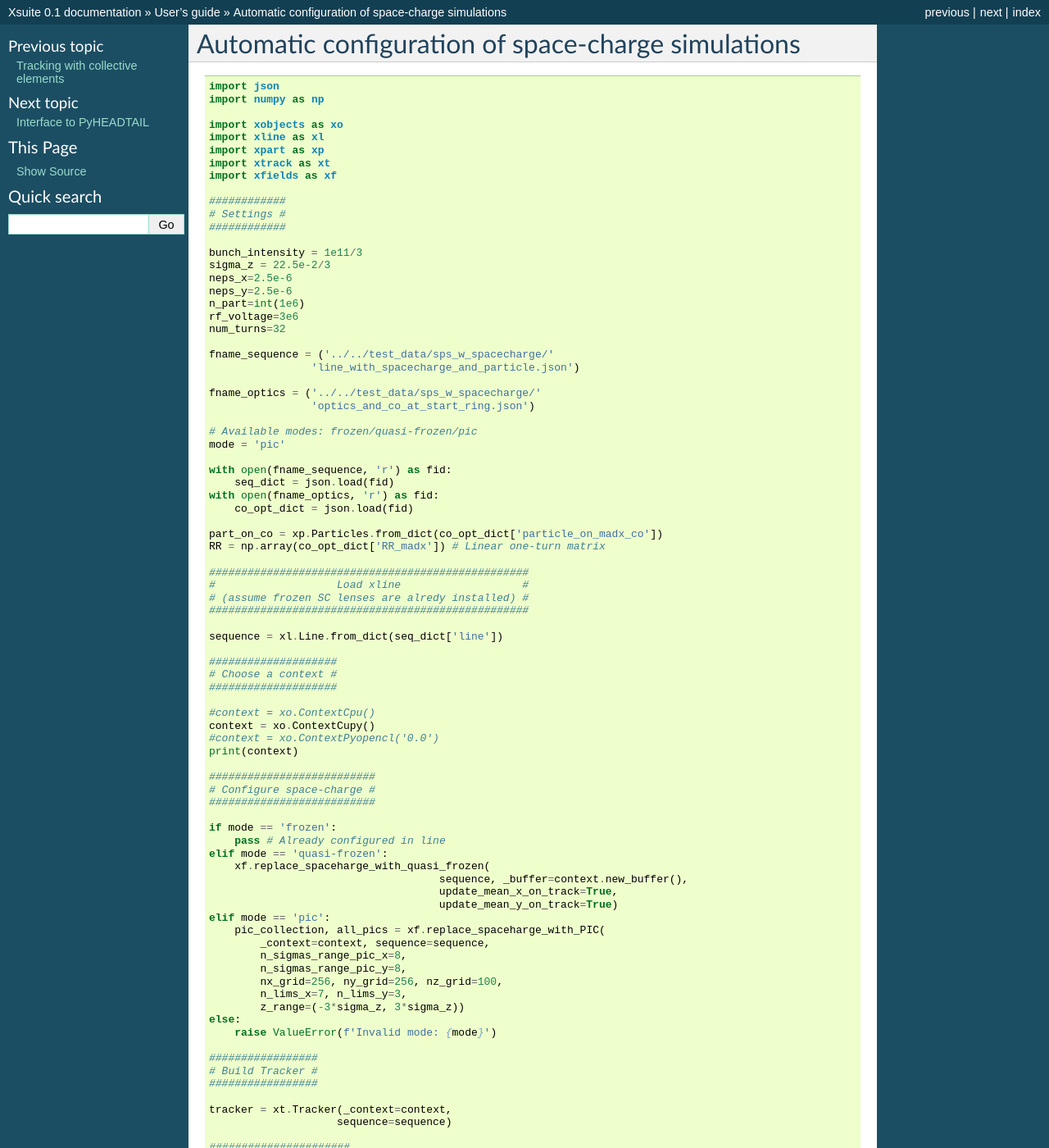
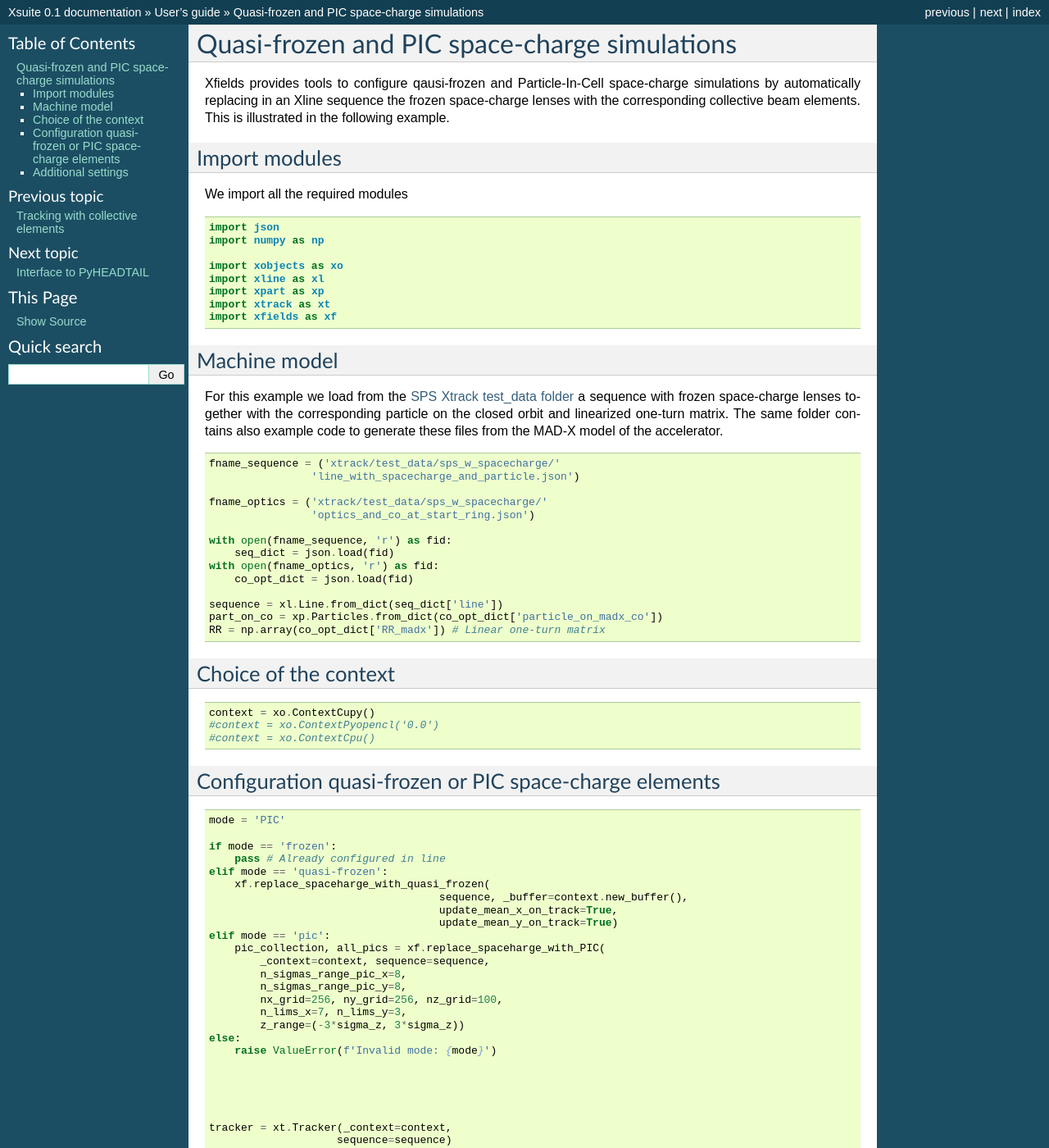
Before and after one commit to xsuite/xsuite, a Sphinx documentation site: the page built from docs/spacechargeauto.rst, in a window 1280 px wide and 1400 px high. Shown: the whole window at 82% size. Built offline with Sphinx 7.4.7, drawn with Linux system fonts in a browser that asks for light colours; some of the changed text lies outside the part shown.

Commit message:
Quick push

```diff
--- a/docs/spacechargeauto.rst
+++ b/docs/spacechargeauto.rst
@@ -1,6 +1,13 @@
-===================================================
-Automatic configuration of space-charge simulations
-===================================================
+==============================================
+Quasi-frozen and PIC space-charge simulations
+==============================================
+
+Xfields provides tools to configure qausi-frozen and Particle-In-Cell space-charge simulations by automatically replacing in an Xline sequence the frozen space-charge lenses with the corresponding collective beam elements. This is illustrated in the following example.
+
+Import modules
+~~~~~~~~~~~~~~
+
+We import all the required modules
 
 .. code-block:: python
 
@@ -13,54 +20,45 @@ Automatic configuration of space-charge simulations
     import xtrack as xt
     import xfields as xf
 
-    ############
-    # Settings #
-    ############
+Machine model
+~~~~~~~~~~~~~
 
-    bunch_intensity = 1e11/3
-    sigma_z = 22.5e-2/3
-    neps_x=2.5e-6
-    neps_y=2.5e-6
-    n_part=int(1e6)
-    rf_voltage=3e6
-    num_turns=32
+For this example we load from the `SPS Xtrack test_data folder <https://github.com/xsuite/xtrack/tree/main/test_data/sps_w_spacecharge>`_ a sequence with frozen space-charge lenses together with the corresponding particle on the closed orbit and linearized one-turn matrix. The same folder contains also example code to generate these files from the MAD-X model of the accelerator.
 
-    fname_sequence = ('../../test_data/sps_w_spacecharge/'
+.. code-block:: python
+
+    fname_sequence = ('xtrack/test_data/sps_w_spacecharge/'
                     'line_with_spacecharge_and_particle.json')
 
-    fname_optics = ('../../test_data/sps_w_spacecharge/'
+    fname_optics = ('xtrack/test_data/sps_w_spacecharge/'
                     'optics_and_co_at_start_ring.json')
-
-    # Available modes: frozen/quasi-frozen/pic
-    mode = 'pic'
 
     with open(fname_sequence, 'r') as fid:
         seq_dict = json.load(fid)
     with open(fname_optics, 'r') as fid:
         co_opt_dict = json.load(fid)
 
+    sequence = xl.Line.from_dict(seq_dict['line'])
     part_on_co = xp.Particles.from_dict(co_opt_dict['particle_on_madx_co'])
     RR = np.array(co_opt_dict['RR_madx']) # Linear one-turn matrix
 
-    ##################################################
-    #                   Load xline                   #
-    # (assume frozen SC lenses are alredy installed) #
-    ##################################################
 
-    sequence = xl.Line.from_dict(seq_dict['line'])
+Choice of the context
+~~~~~~~~~~~~~~~~~~~~~
 
-    ####################
-    # Choose a context #
-    ####################
+.. code-block:: python
 
-    #context = xo.ContextCpu()
     context = xo.ContextCupy()
     #context = xo.ContextPyopencl('0.0')
-    print(context)
+    #context = xo.ContextCpu()
 
-    ##########################
-    # Configure space-charge #
-    ##########################
+
+Configuration quasi-frozen or PIC space-charge elements
+~~~~~~~~~~~~~~~~~~~~~~~~~~~~~~~~~~~~~~~~~~~~~~~~~~~~~~~
+
+.. code-block:: python
+
+    mode = 'PIC'
 
     if mode == 'frozen':
         pass # Already configured in line
@@ -80,9 +78,9 @@ Automatic configuration of space-charge simulations
     else:
         raise ValueError(f'Invalid mode: {mode}')
 
-    #################
-    # Build Tracker #
-    #################
+
+
+
 
     tracker = xt.Tracker(_context=context,
                         sequence=sequence)
@@ -105,3 +103,20 @@ Automatic configuration of space-charge simulations
     # Track #
     #########
     tracker.track(xtparticles, num_turns=3)
+
+
+
+
+Additional settings
+~~~~~~~~~~~~~~~~~~~
+
+We set some additional beam and machine parameters
+
+.. code-block:: python
+
+    bunch_intensity = 1e11
+    sigma_z = 22.5e-2
+    neps_x=2.5e-6
+    neps_y=2.5e-6
+    n_part=int(1e6)
+    rf_voltage=3e6
```
